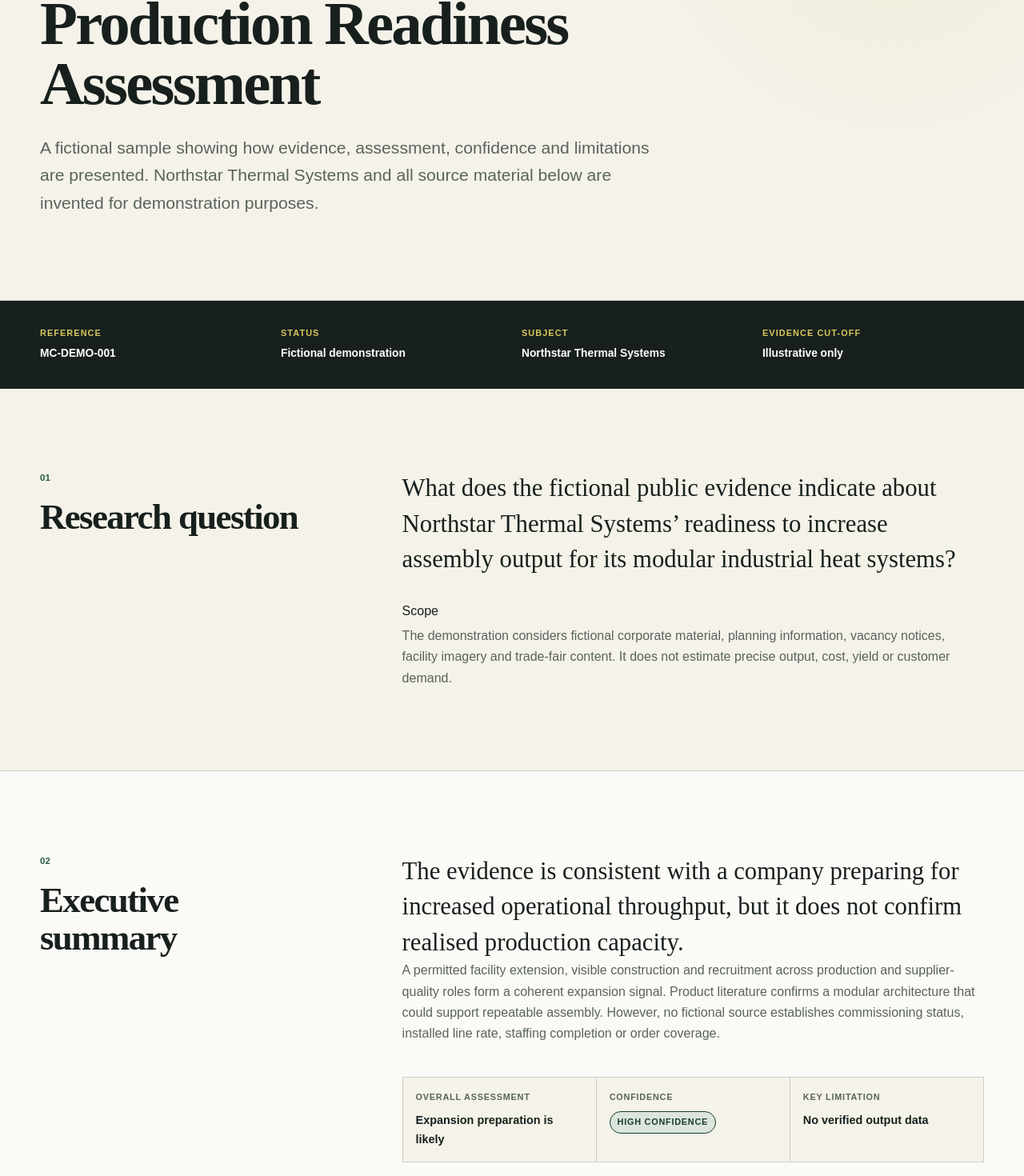
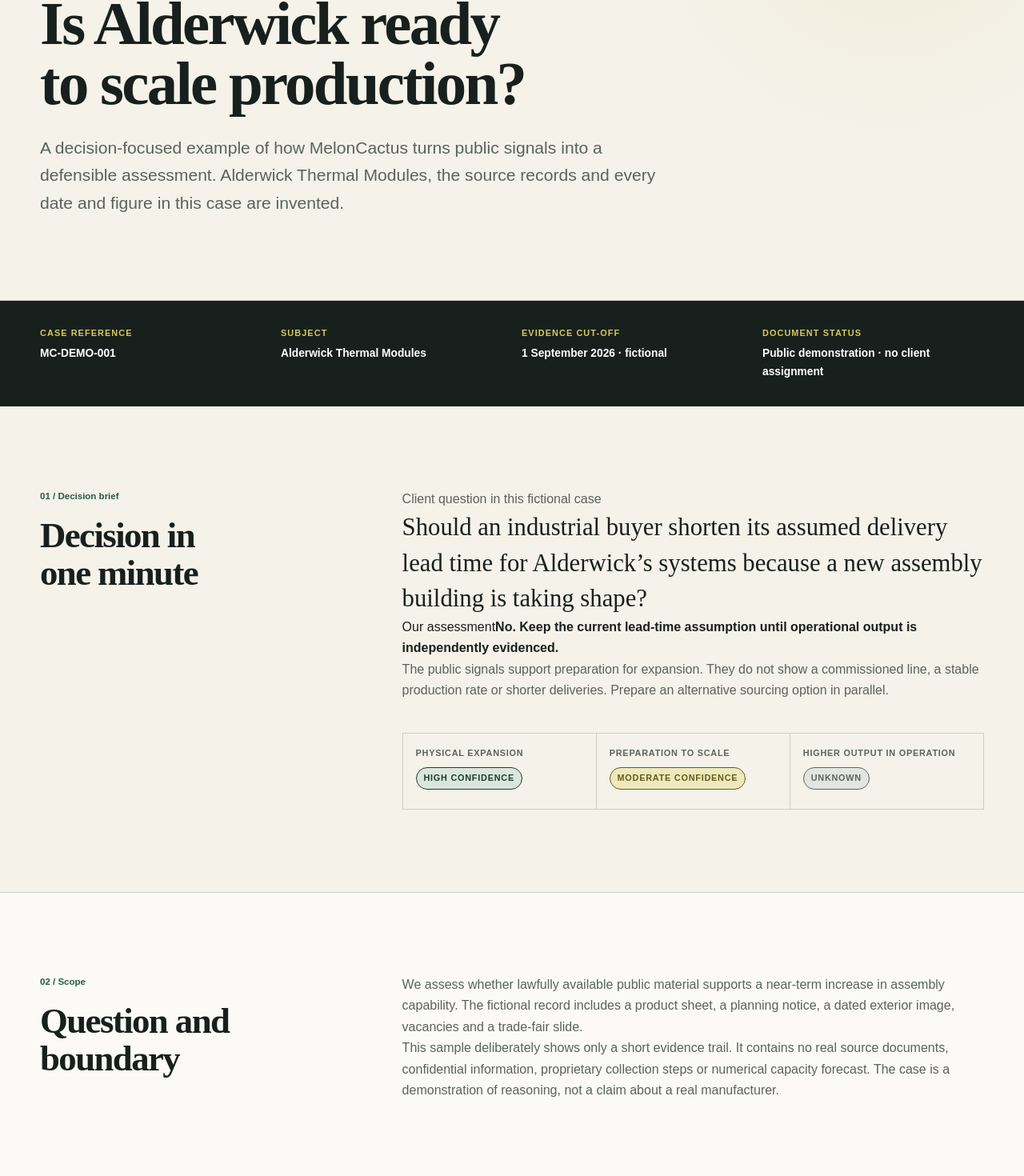
Before and after one commit to greenf88/MelonCactus, a Next.js app: page /sample-report in a window 1280 px wide. Shown: the part 248-1718 px from the top of the page at 80% size. Built offline with nearby package versions, Linux system fonts and the light colour scheme; no server answers.

Commit message:
Add English decision-focused sample report

```diff
--- a/src/app/(en)/sample-report/page.tsx
+++ b/src/app/(en)/sample-report/page.tsx
@@ -7,23 +7,110 @@ import { SampleEvidenceTable } from "@/components/sample-evidence-table";
 import { languageAlternates } from "@/lib/i18n";
 
 export const metadata: Metadata = {
-  title: "Representative Sample Report",
-  description: "A fictional demonstration of the structure, evidence standards and confidence model used in a MelonCactus report.",
+  title: "Sample Industrial Intelligence Report | MelonCactus",
+  description: "A fictional decision memo showing how MelonCactus separates public evidence, competing explanations and decision implications in an industrial capability assessment.",
   alternates: languageAlternates("/sample-report", "en"),
 };
 
 export default function SampleReportPage() {
   return (
     <article className="sample-report">
-      <PageHeader eyebrow="Representative demonstration" title="Production Readiness Assessment" intro="A fictional sample showing how evidence, assessment, confidence and limitations are presented. Northstar Thermal Systems and all source material below are invented for demonstration purposes." breadcrumbs={[{ label: "Sample Report" }]} />
-      <section className="report-cover"><Container><div className="report-meta"><div><span>Reference</span><strong>MC-DEMO-001</strong></div><div><span>Status</span><strong>Fictional demonstration</strong></div><div><span>Subject</span><strong>Northstar Thermal Systems</strong></div><div><span>Evidence cut-off</span><strong>Illustrative only</strong></div></div></Container></section>
-      <section className="report-section"><Container className="report-grid"><aside><span>01</span><h2>Research question</h2></aside><div className="report-body"><p className="report-lead">What does the fictional public evidence indicate about Northstar Thermal Systems’ readiness to increase assembly output for its modular industrial heat systems?</p><h3>Scope</h3><p>The demonstration considers fictional corporate material, planning information, vacancy notices, facility imagery and trade-fair content. It does not estimate precise output, cost, yield or customer demand.</p></div></Container></section>
-      <section className="report-section report-tinted"><Container className="report-grid"><aside><span>02</span><h2>Executive summary</h2></aside><div className="report-body"><p className="report-lead">The evidence is consistent with a company preparing for increased operational throughput, but it does not confirm realised production capacity.</p><p>A permitted facility extension, visible construction and recruitment across production and supplier-quality roles form a coherent expansion signal. Product literature confirms a modular architecture that could support repeatable assembly. However, no fictional source establishes commissioning status, installed line rate, staffing completion or order coverage.</p><div className="finding-summary"><div><span>Overall assessment</span><strong>Expansion preparation is likely</strong></div><div><span>Confidence</span><ConfidenceBadge level="High confidence" /></div><div><span>Key limitation</span><strong>No verified output data</strong></div></div></div></Container></section>
-      <section className="report-section"><Container><div className="report-section-heading"><span>03</span><h2>Evidence register</h2><p>Observations remain separate from the assessment they support.</p></div><SampleEvidenceTable /></Container></section>
-      <section className="report-section report-tinted"><Container className="report-grid"><aside><span>04</span><h2>Key findings</h2></aside><div className="report-body"><div className="finding-list"><article><span>F1</span><div><h3>Physical expansion is supported by two source types.</h3><p>The fictional planning notice and dated external imagery are mutually consistent. Neither source verifies internal fit-out.</p></div><ConfidenceBadge level="High confidence" /></article><article><span>F2</span><div><h3>Hiring aligns with preparation for greater throughput.</h3><p>The mix of production engineering, supplier quality and shift supervision is more consistent with operational scaling than isolated replacement hiring.</p></div><ConfidenceBadge level="Moderate confidence" /></article><article><span>F3</span><div><h3>A next-generation product remains an early signal.</h3><p>The presentation reference lacks a validated specification, launch date or independent corroboration.</p></div><ConfidenceBadge level="Indicative" /></article></div></div></Container></section>
-      <section className="report-section"><Container className="report-grid"><aside><span>05</span><h2>Limitations</h2></aside><div className="report-body"><ul className="editorial-list"><li>No source confirms installed equipment, line commissioning or achieved cycle time.</li><li>Vacancies may remain unfilled and do not prove that new shifts are operating.</li><li>External imagery cannot establish internal process capability or quality performance.</li><li>No reliable public evidence is available on order volume, supplier constraints or production yield.</li></ul></div></Container></section>
-      <section className="report-section report-tinted"><Container className="report-grid"><aside><span>06</span><h2>Strategic implications</h2></aside><div className="report-body"><p>The evidence warrants treating Northstar as a competitor preparing to scale, but not yet as one with proven higher output. Commercial planning should distinguish between near-term signalling and verified delivery capability.</p><p>Supplier engagement and recruitment are the most useful public indicators to monitor next. A later commissioning reference, shift pattern change or product certification would materially raise confidence.</p><h3>Next questions</h3><ol className="numbered-questions"><li>Has the extension received an operational or occupancy approval?</li><li>Do equipment suppliers reference installation or commissioning?</li><li>Have production vacancies closed, repeated or shifted in seniority?</li><li>Does later product documentation show certification or serial availability?</li></ol></div></Container></section>
-      <section className="closing-cta no-print"><Container className="closing-inner"><div><p className="eyebrow">Your decision, your scope</p><h2>Request a report built around a live question.</h2><p>The structure will be adapted to the evidence and decision—not copied mechanically from this demonstration.</p></div><ButtonLink href="/contact">Request a Report Like This</ButtonLink></Container></section>
+      <PageHeader
+        eyebrow="Representative report · fictional case"
+        title="Is Alderwick ready to scale production?"
+        intro="A decision-focused example of how MelonCactus turns public signals into a defensible assessment. Alderwick Thermal Modules, the source records and every date and figure in this case are invented."
+        breadcrumbs={[{ label: "Sample Report" }]}
+      />
+
+      <section className="report-cover" aria-label="Report details">
+        <Container>
+          <div className="report-meta">
+            <div><span>Case reference</span><strong>MC-DEMO-001</strong></div>
+            <div><span>Subject</span><strong>Alderwick Thermal Modules</strong></div>
+            <div><span>Evidence cut-off</span><strong>1 September 2026 · fictional</strong></div>
+            <div><span>Document status</span><strong>Public demonstration · no client assignment</strong></div>
+          </div>
+        </Container>
+      </section>
+
+      <section className="report-section report-decision" id="decision">
+        <Container className="report-grid">
+          <aside><span>01 / Decision brief</span><h2>Decision in one minute</h2></aside>
+          <div className="report-body">
+            <p className="report-kicker">Client question in this fictional case</p>
+            <p className="report-lead">Should an industrial buyer shorten its assumed delivery lead time for Alderwick’s systems because a new assembly building is taking shape?</p>
+            <div className="decision-callout">
+              <span>Our assessment</span>
+              <strong>No. Keep the current lead-time assumption until operational output is independently evidenced.</strong>
+              <p>The public signals support preparation for expansion. They do not show a commissioned line, a stable production rate or shorter deliveries. Prepare an alternative sourcing option in parallel.</p>
+            </div>
+            <div className="finding-summary" aria-label="Three assessment levels">
+              <div><span>Physical expansion</span><ConfidenceBadge level="High confidence" /></div>
+              <div><span>Preparation to scale</span><ConfidenceBadge level="Moderate confidence" /></div>
+              <div><span>Higher output in operation</span><ConfidenceBadge level="Unknown" /></div>
+            </div>
+          </div>
+        </Container>
+      </section>
+
+      <section className="report-section report-tinted">
+        <Container className="report-grid">
+          <aside><span>02 / Scope</span><h2>Question and boundary</h2></aside>
+          <div className="report-body">
+            <p>We assess whether lawfully available public material supports a near-term increase in assembly capability. The fictional record includes a product sheet, a planning notice, a dated exterior image, vacancies and a trade-fair slide.</p>
+            <p>This sample deliberately shows only a short evidence trail. It contains no real source documents, confidential information, proprietary collection steps or numerical capacity forecast. The case is a demonstration of reasoning, not a claim about a real manufacturer.</p>
+          </div>
+        </Container>
+      </section>
+
+      <section className="report-section" id="evidence">
+        <Container>
+          <div className="report-section-heading"><span>03 / Source trail</span><h2>Five signals. Five clear limits.</h2><p>These source entries are fabricated for the case. A live assignment would use attributable, dated records that a client can review within the agreed scope.</p></div>
+          <SampleEvidenceTable />
+        </Container>
+      </section>
+
+      <section className="report-section report-tinted" id="findings">
+        <Container className="report-grid">
+          <aside><span>04 / Findings</span><h2>What the evidence supports</h2></aside>
+          <div className="report-body">
+            <div className="finding-list">
+              <article><span>F1</span><div><h3>The building programme has progressed beyond an announcement.</h3><p>The approved extension and the later image of an enclosed shell align on location and sequence. That supports physical construction, not internal readiness. <a href="#sample-source-s-02">S-02</a> · <a href="#sample-source-s-03">S-03</a></p></div><ConfidenceBadge level="High confidence" /></article>
+              <article><span>F2</span><div><h3>Operational preparation is plausible, but its scale is unresolved.</h3><p>Construction and the mix of production, quality and shift roles fit an expansion plan. Replacement hiring and a warehouse-only use remain credible alternatives. <a href="#sample-source-s-02">S-02</a> · <a href="#sample-source-s-03">S-03</a> · <a href="#sample-source-s-04">S-04</a></p></div><ConfidenceBadge level="Moderate confidence" /></article>
+              <article><span>F3</span><div><h3>Improved delivery performance has not been demonstrated.</h3><p>Neither the product sheet nor the prototype slide gives a line rate, completed-unit count, yield, backlog or verified lead time. The evidence cannot support a capacity figure. <a href="#sample-source-s-01">S-01</a> · <a href="#sample-source-s-05">S-05</a></p></div><ConfidenceBadge level="Unknown" /></article>
+            </div>
+          </div>
+        </Container>
+      </section>
+
+      <section className="report-section">
+        <Container className="report-grid">
+          <aside><span>05 / Challenge</span><h2>What could change our view?</h2></aside>
+          <div className="report-body">
+            <p className="report-lead">A building can be ready while a production line is not. Hiring can signal intent without adding a single shift.</p>
+            <div className="report-challenge-grid">
+              <div><h3>Competing explanation</h3><p>The extension could primarily serve storage or testing. The advertised roles could replace departing staff. Exterior images cannot resolve either possibility.</p></div>
+              <div><h3>Evidence that would matter</h3><p>A dated commissioning or occupancy milestone, a corroborated shift start, or repeated delivery and serial-production references would strengthen the operational case. A delayed fit-out or persistent vacancies would weaken it.</p></div>
+            </div>
+          </div>
+        </Container>
+      </section>
+
+      <section className="report-section report-tinted">
+        <Container className="report-grid">
+          <aside><span>06 / Decision use</span><h2>Turn the finding into action</h2></aside>
+          <div className="report-body">
+            <ol className="report-actions">
+              <li><span>Now</span><p>Keep the current supplier and lead-time assumptions. Do not price or promise faster deliveries based on construction alone.</p></li>
+              <li><span>In parallel</span><p>Prepare a second sourcing path if a real capacity increase would affect procurement or competitive bids.</p></li>
+              <li><span>Reassess when</span><p>Public evidence confirms commissioning and serial deliveries, or a credible delay contradicts the expansion narrative.</p></li>
+            </ol>
+            <p className="report-disclaimer">This is a fictional example, not a forecast, procurement recommendation for an actual company or representation of work completed for a client. The complete source pack and collection process are outside this public demonstration.</p>
+          </div>
+        </Container>
+      </section>
+
+      <section className="closing-cta no-print"><Container className="closing-inner"><div><p className="eyebrow">A question you can act on</p><h2>Put a real decision under the same scrutiny.</h2><p>We define the question, evidence boundary and deliverable around your situation.</p></div><ButtonLink href="/contact">Discuss a report</ButtonLink></Container></section>
     </article>
   );
 }
```
